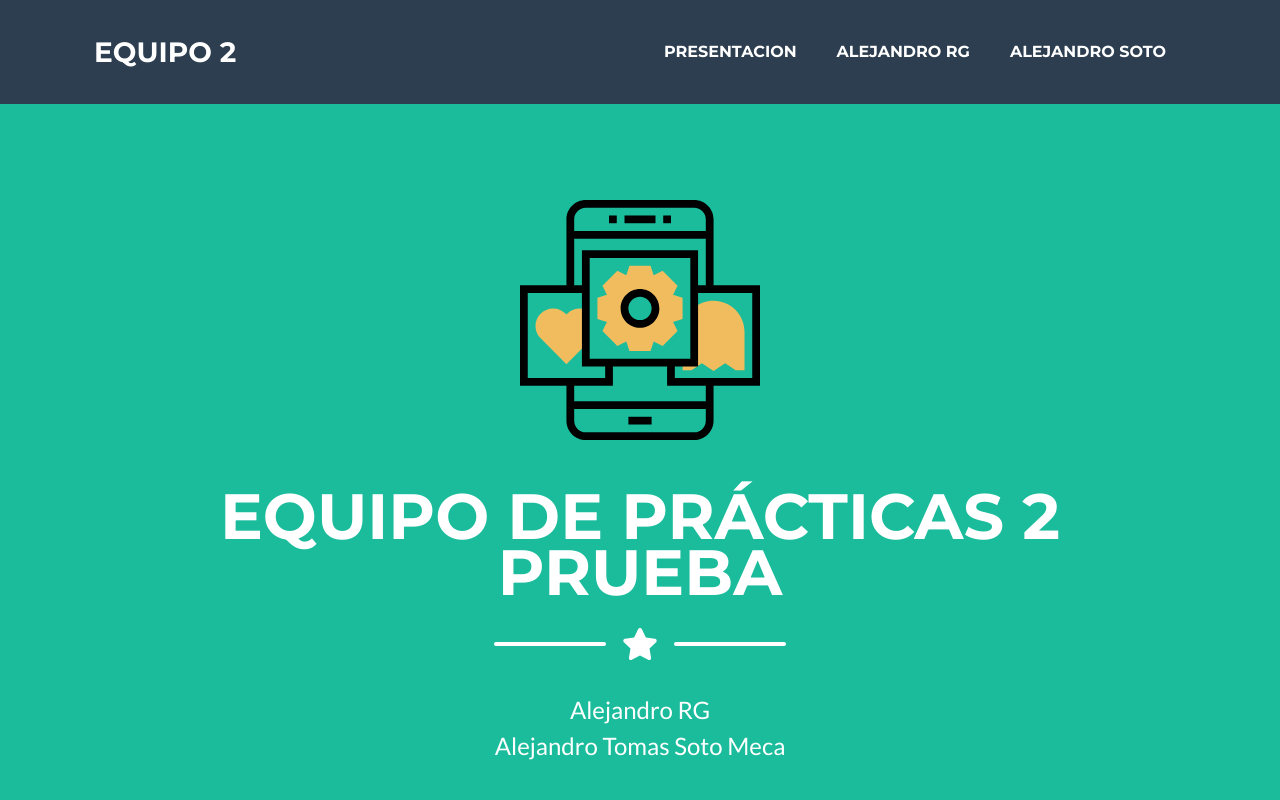
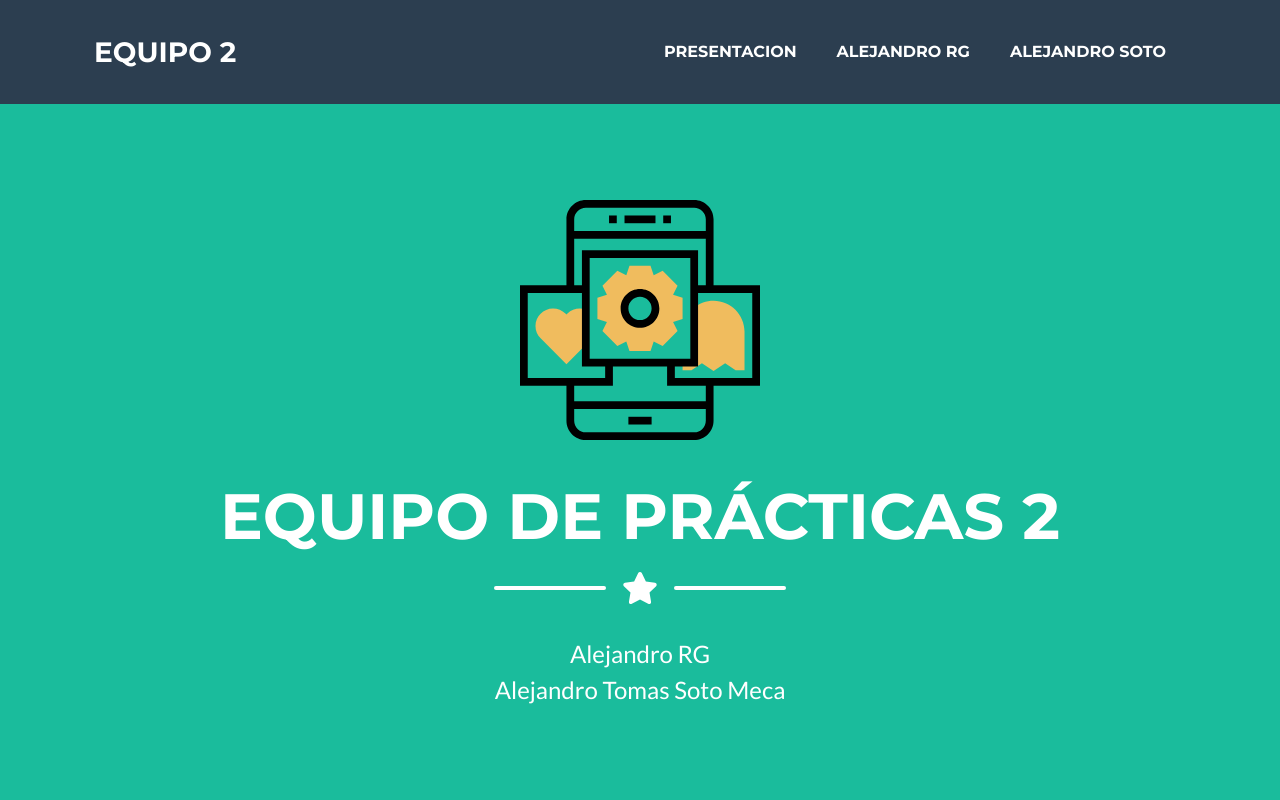
Before and after one commit to arg313/hmis_web, a plain HTML site: page index.html in a window 1280 px wide. Shown: the top 800 px of the page. Drawn offline with nearby package versions, Linux system fonts and the light colour scheme.

Commit message:
Update index.html

```diff
--- a/index.html
+++ b/index.html
@@ -40,7 +40,7 @@
                 <!-- Masthead Avatar Image-->
                 <img class="masthead-avatar mb-5" src="assets/img/software.svg" alt="" />
                 <!-- Masthead Heading-->
-                <h1 class="masthead-heading text-uppercase mb-0">EQUIPO DE PRÁCTICAS 2 PRUEBA</h1>
+                <h1 class="masthead-heading text-uppercase mb-0">EQUIPO DE PRÁCTICAS 2</h1>
                 <!-- Icon Divider-->
                 <div class="divider-custom divider-light">
                     <div class="divider-custom-line"></div>
```
